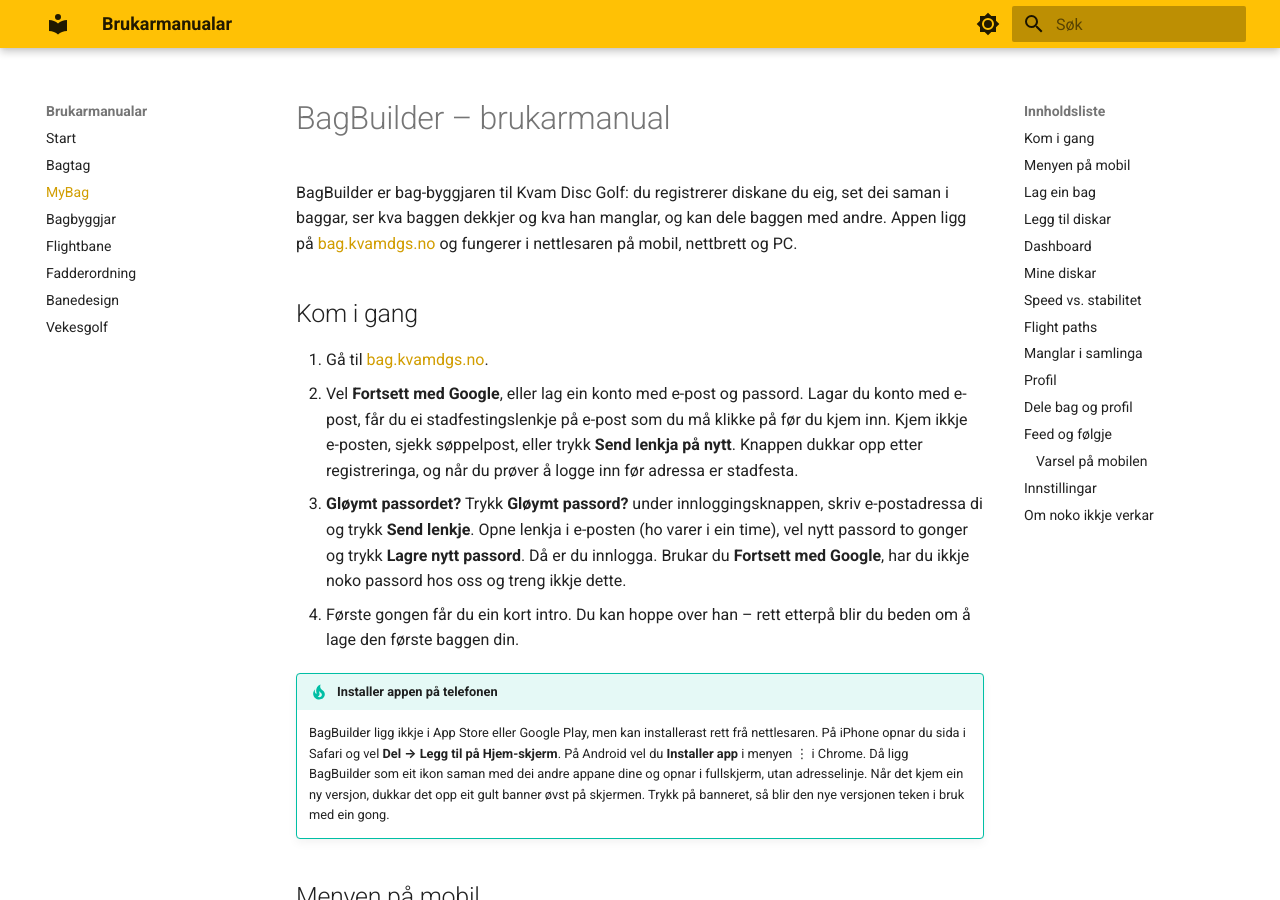
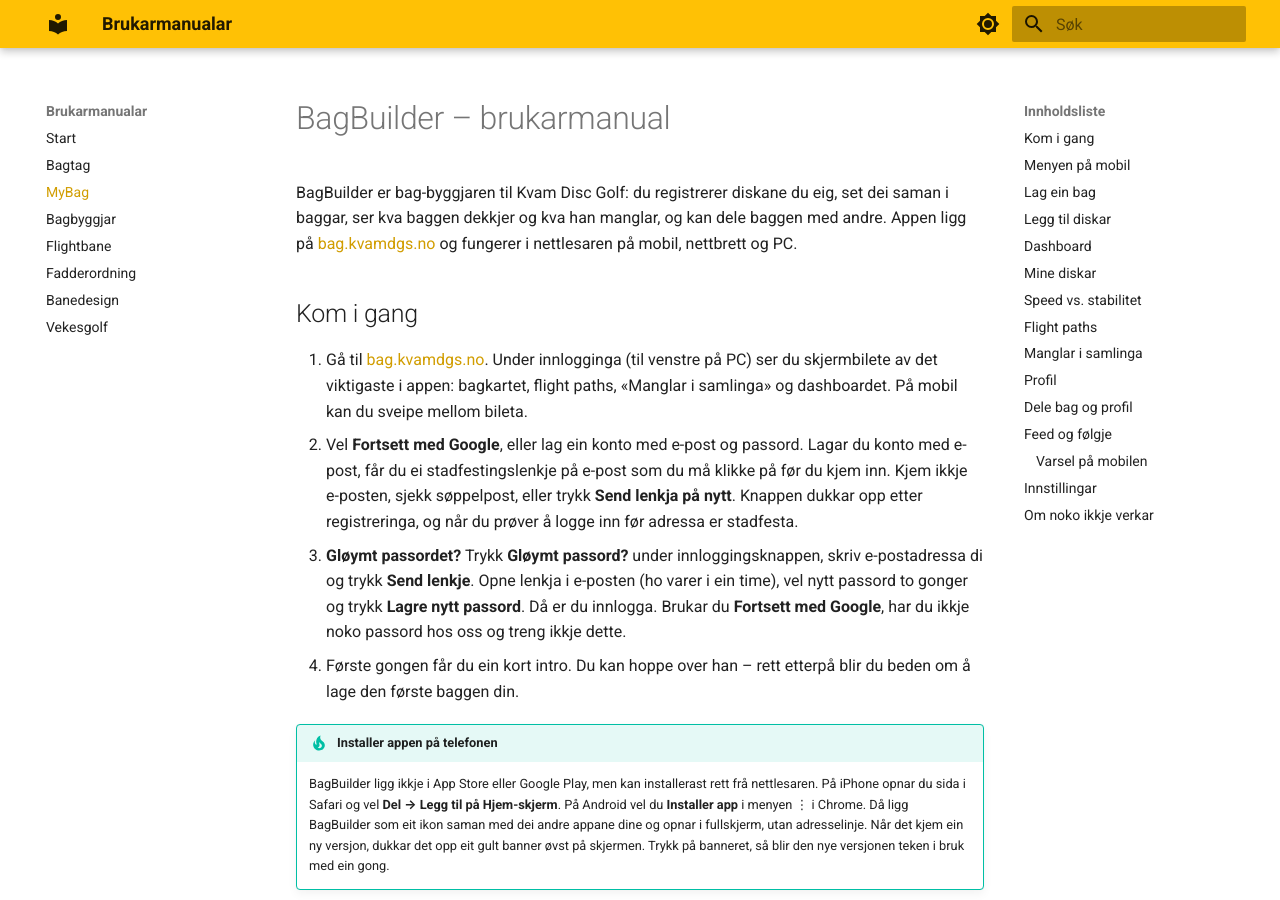
Before and after one commit to hanses89/manuals, an MkDocs documentation site: the page built from docs/bag.md, in a window 1280 px wide and 900 px high. Built offline with MkDocs 1.6.1 and Material for MkDocs 9.7.7, drawn with Linux system fonts in a browser that asks for light colours.

Commit message:
manual: sync from bag.kvamdgs.no @ 4eb96be607f6e614a08e1df23a9977154231faa7

```diff
--- a/docs/bag.md
+++ b/docs/bag.md
@@ -8,7 +8,10 @@ nettbrett og PC.
 
 ## Kom i gang
 
-1. Gå til [bag.kvamdgs.no](https://bag.kvamdgs.no).
+1. Gå til [bag.kvamdgs.no](https://bag.kvamdgs.no). Under innlogginga (til
+   venstre på PC) ser du skjermbilete av det viktigaste i appen: bagkartet,
+   flight paths, «Manglar i samlinga» og dashboardet. På mobil kan du sveipe
+   mellom bileta.
 2. Vel **Fortsett med Google**, eller lag ein konto med e-post og passord.
    Lagar du konto med e-post, får du ei stadfestingslenkje på e-post som du må
    klikke på før du kjem inn. Kjem ikkje e-posten, sjekk søppelpost, eller
```
